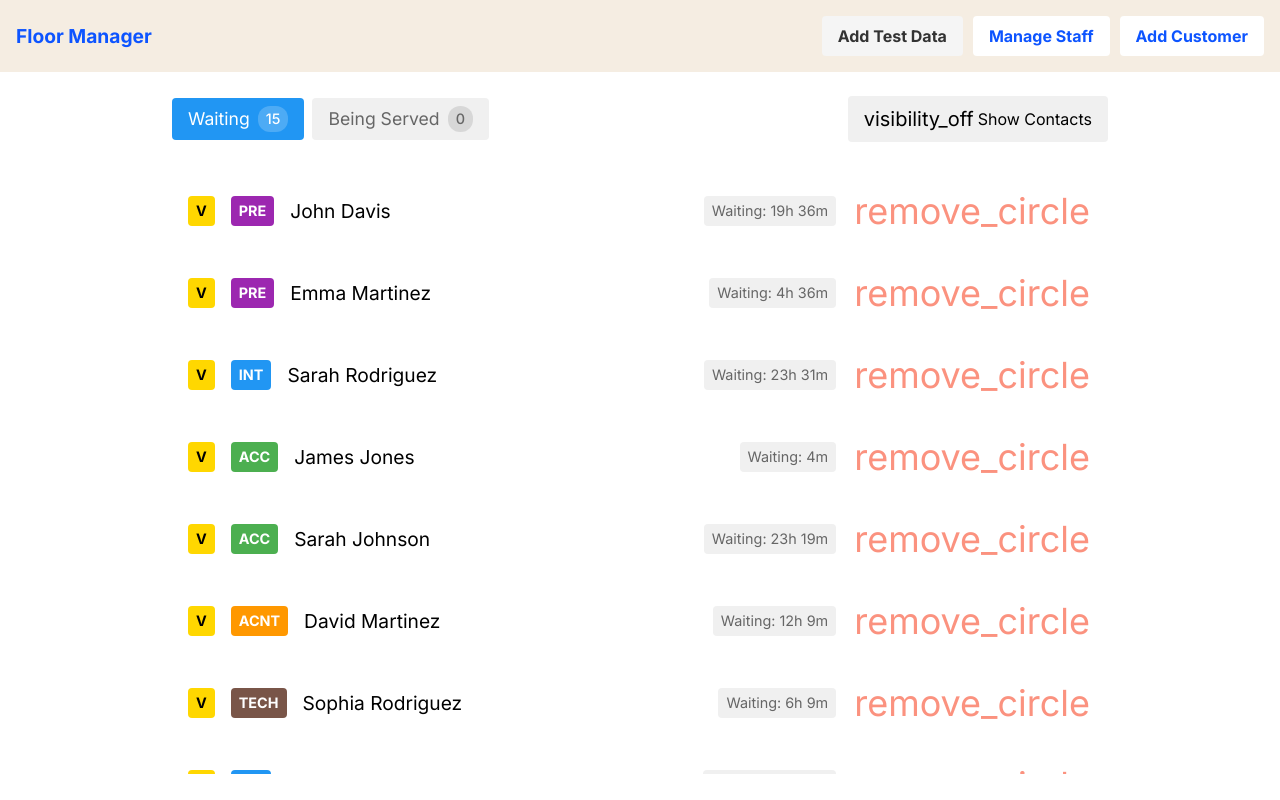
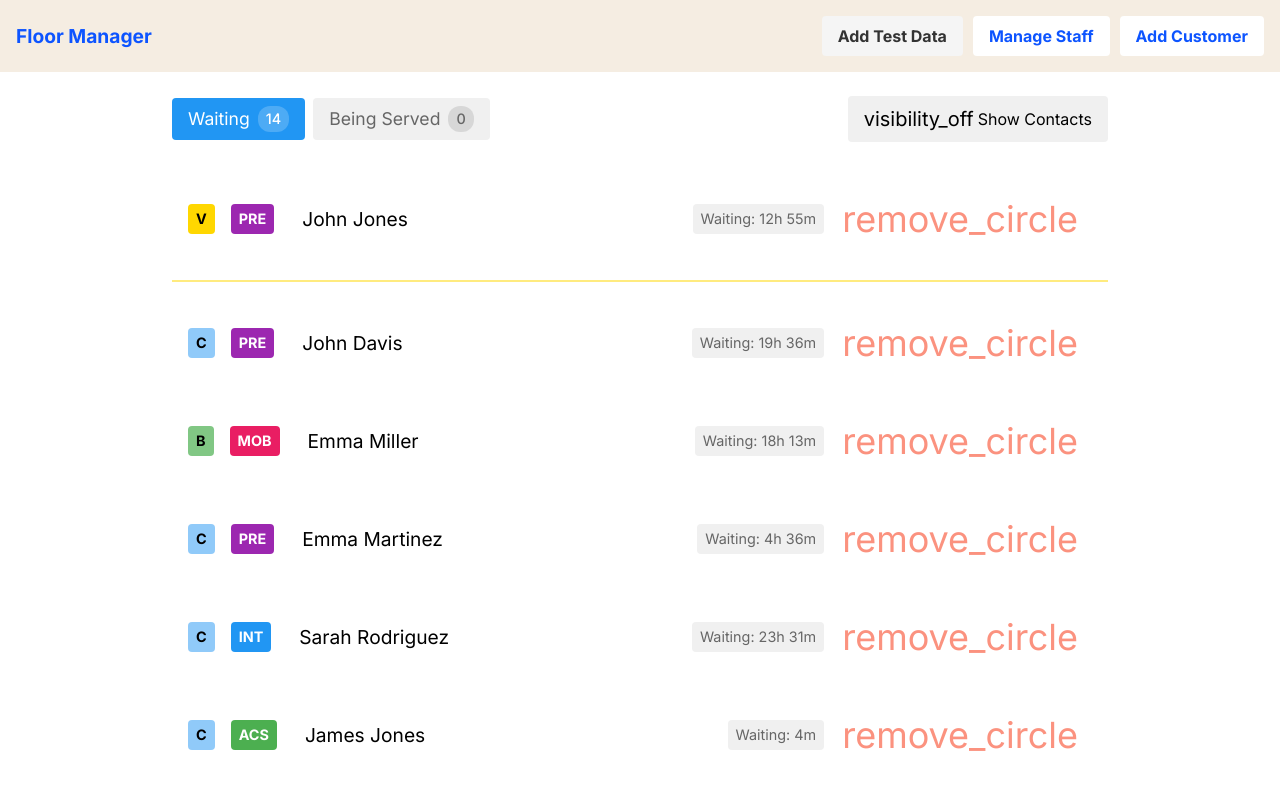
Before and after one commit to aaron-pw/tfm2, a Nuxt app: page / in a window 1280 px wide. Both pictures are taken after a click on the button "Add Test Data". Built offline with nearby package versions, Linux system fonts and the light colour scheme.

Commit message:
tooltip directive

```diff
--- /dev/null
+++ b/assets/tooltip.css
@@ -0,0 +1,41 @@
+.custom-tooltip {
+  position: fixed;
+  transform: translateX(-50%);
+  background-color: rgba(0, 0, 0, 0.8);
+  color: white;
+  padding: 6px 12px;
+  border-radius: 4px;
+  font-size: 0.9rem;
+  z-index: 1100;
+  display: flex;
+  align-items: center;
+  animation: tooltip-fade-in 0.2s ease;
+  pointer-events: auto;
+}
+
+.tooltip-text {
+  text-align: center;
+  width: 100%;
+}
+
+.custom-tooltip::after {
+  content: '';
+  position: absolute;
+  top: 100%;
+  left: 50%;
+  transform: translateX(-50%);
+  border-width: 5px;
+  border-style: solid;
+  border-color: rgba(0, 0, 0, 0.8) transparent transparent transparent;
+}
+
+@keyframes tooltip-fade-in {
+  from {
+    opacity: 0;
+    transform: translateX(-50%) translateY(5px);
+  }
+  to {
+    opacity: 1;
+    transform: translateX(-50%) translateY(0);
+  }
+}
--- a/components/WaitList.vue
+++ b/components/WaitList.vue
@@ -54,22 +54,35 @@
       <ul v-else>
         <template v-for="(queue, index) in sortedWaitList" :key="index">
           <li>
-            <div class="customer-row" @click="showCustomerNotes(queue)">
+            <div class="customer-row">
+              <div class="tag-section">
                 <template v-if="hideContacts && !queue.assignedStaff">
-                <span class="customer-type-tag" :class="queue.customerType.toLowerCase()" :title="queue.customerType">
+                  <span
+                    v-tooltip
+                    class="customer-type-tag"
+                    :class="queue.customerType.toLowerCase()"
+                    :title="queue.customerType"
+                  >
                     {{ getCustomerTypeShort(queue.customerType) }}
                   </span>
-                <span class="category-tag" :class="getCategoryClass(queue.category)" :title="queue.category">
+                  <span
+                    v-tooltip
+                    class="category-tag"
+                    :class="getCategoryClass(queue.category)"
+                    :title="queue.category"
+                  >
                     {{ getCategoryShort(queue.category) }}
                   </span>
                 </template>
+              </div>
+              <div class="details-section" @click="showCustomerNotes(queue)">
                 <span class="customer-info">
                   <span v-if="queue.assignedStaff" class="serving-icon" title="Currently being served">
                     <span class="material-icons">person</span>
                   </span>
                   {{ queue.name }}{{ !hideContacts ? ` (${queue.contact})` : '' }}
+                </span>
                 <span v-if="queue.assignedStaff" class="assigned-staff"> • Assigned to {{ queue.assignedStaff }} </span>
-              </span>
                 <span class="time-elapsed-tag">
                   <template v-if="queue.assignedStaff">
                     Serving: {{ getTimeElapsed(queue.timestamp, queue.servedTimestamp, false) }}
@@ -80,6 +93,7 @@
                   <span class="material-icons">remove_circle</span>
                 </button>
               </div>
+            </div>
           </li>
           <div v-if="shouldShowDivider(index)" class="vip-divider"></div>
         </template>
@@ -89,6 +103,8 @@
 </template>
 
 <script>
+import '../assets/tooltip.css';
+import { tooltip } from '../directives/tooltip';
 import AppHeader from './AppHeader.vue';
 import AddCustomerModal from './modals/AddCustomerModal.vue';
 import ConfirmModal from './modals/ConfirmModal.vue';
@@ -105,6 +121,9 @@ export default {
     AppHeader,
     ManageStaffModal,
     ConfirmModal,
+  },
+  directives: {
+    tooltip,
   },
   data() {
     return {
@@ -240,9 +259,9 @@ export default {
         'Mobiles & Tablets': 'MOB',
         'Pre-Paid': 'PRE',
         Internet: 'INT',
-        Accessories: 'ACC',
-        'Account Help': 'ACNT',
-        'Tech Help': 'TECH',
+        Accessories: 'ACS',
+        'Account Help': 'ACT',
+        'Tech Help': 'TEH',
       };
       return shortcuts[category] || category;
     },
@@ -359,22 +378,37 @@ ul::-webkit-scrollbar-thumb:hover {
   display: flex;
   align-items: center;
   padding: 8px 1rem;
-  cursor: pointer;
-  transition: background-color 0.2s;
-  gap: 8px;
   width: calc(100% - 2rem);
   margin: 0 auto;
 }
 
-.customer-row:hover {
-  background-color: #e3e3e3;
+.tag-section {
+  display: flex;
+  align-items: center;
+  gap: 8px;
+  min-width: fit-content;
+}
+
+.details-section {
+  display: flex;
+  align-items: center;
+  gap: 8px;
+  flex: 1;
+  margin-left: 8px;
+  cursor: pointer;
+  padding: 8px 12px;
+  border-radius: 4px;
+  transition: background-color 0.2s;
+}
+
+.details-section:hover {
+  background-color: #f0f0f0;
 }
 
 .customer-info {
-  margin-right: 4px;
-  font-size: 1.2rem;
   display: flex;
   align-items: center;
+  font-size: 1.2rem;
 }
 
 .delete-button {
@@ -593,4 +627,8 @@ li:last-child {
   font-size: 0.9rem;
   font-weight: 500;
 }
+
+.customer-row:hover {
+  background-color: transparent;
+}
 </style>
--- a/components/dev/DevTools.vue
+++ b/components/dev/DevTools.vue
@@ -1,7 +1,5 @@
 <template>
-  <button @click="addTestData" class="header-button">
-    Add Test Data
-  </button>
+  <button class="header-button" @click="addTestData">Add Test Data</button>
 </template>
 
 <script>
@@ -9,25 +7,67 @@ export default {
   name: 'DevTools',
   methods: {
     addTestData() {
-      const customerTypes = ['VIP', 'Consumer', 'Business'];
-      const categories = [
-        'Mobiles & Tablets',
-        'Pre-Paid',
-        'Internet',
-        'Accessories',
-        'Account Help',
-        'Tech Help'
+      const customerTypes = ['Consumer', 'Business'];
+      const categories = ['Mobiles & Tablets', 'Pre-Paid', 'Internet', 'Accessories', 'Account Help', 'Tech Help'];
+      const firstNames = [
+        'James',
+        'John',
+        'Robert',
+        'Michael',
+        'William',
+        'David',
+        'Sarah',
+        'Emma',
+        'Olivia',
+        'Sophia',
       ];
-      const firstNames = ['James', 'John', 'Robert', 'Michael', 'William', 'David', 'Sarah', 'Emma', 'Olivia', 'Sophia'];
-      const lastNames = ['Smith', 'Johnson', 'Williams', 'Brown', 'Jones', 'Garcia', 'Miller', 'Davis', 'Rodriguez', 'Martinez'];
+      const lastNames = [
+        'Smith',
+        'Johnson',
+        'Williams',
+        'Brown',
+        'Jones',
+        'Garcia',
+        'Miller',
+        'Davis',
+        'Rodriguez',
+        'Martinez',
+      ];
 
       const testCustomers = [];
-      for (let i = 0; i < 15; i++) {
+
+      const vipCount = Math.floor(Math.random() * 3);
+      for (let i = 0; i < vipCount; i++) {
+        const firstName = firstNames[Math.floor(Math.random() * firstNames.length)];
+        const lastName = lastNames[Math.floor(Math.random() * lastNames.length)];
+        const category = categories[Math.floor(Math.random() * categories.length)];
+        const phone = `04${Math.floor(Math.random() * 100000000)
+          .toString()
+          .padStart(8, '0')}`;
+
+        const now = new Date();
+        const randomTime = new Date(now - Math.random() * 24 * 60 * 60 * 1000);
+
+        testCustomers.push({
+          name: `${firstName} ${lastName}`,
+          contact: phone,
+          customerType: 'VIP',
+          category: category,
+          timestamp: randomTime.toISOString(),
+          notes: '',
+          assignedStaff: null,
+          servedTimestamp: null,
+        });
+      }
+
+      for (let i = 0; i < 13; i++) {
         const firstName = firstNames[Math.floor(Math.random() * firstNames.length)];
         const lastName = lastNames[Math.floor(Math.random() * lastNames.length)];
         const customerType = customerTypes[Math.floor(Math.random() * customerTypes.length)];
         const category = categories[Math.floor(Math.random() * categories.length)];
-        const phone = `04${Math.floor(Math.random() * 100000000).toString().padStart(8, '0')}`;
+        const phone = `04${Math.floor(Math.random() * 100000000)
+          .toString()
+          .padStart(8, '0')}`;
 
         const now = new Date();
         const randomTime = new Date(now - Math.random() * 24 * 60 * 60 * 1000);
@@ -40,14 +80,14 @@ export default {
           timestamp: randomTime.toISOString(),
           notes: '',
           assignedStaff: null,
-          servedTimestamp: null
+          servedTimestamp: null,
         });
       }
 
       this.$emit('add-test-data', testCustomers);
-    }
-  }
-}
+    },
+  },
+};
 </script>
 
 <style scoped>
--- /dev/null
+++ b/directives/tooltip.js
@@ -0,0 +1,131 @@
+export const tooltip = {
+  mounted(el) {
+    let isTooltipVisible = false;
+    let hideTimeout;
+
+    // Keep track of active tooltip globally
+    if (!window._activeTooltip) {
+      window._activeTooltip = null;
+    }
+
+    const showTooltip = () => {
+      if (!el.title || isTooltipVisible) return;
+
+      // Hide any existing tooltip
+      if (window._activeTooltip && window._activeTooltip !== el) {
+        window._activeTooltip._tooltipHandlers?.hideTooltip();
+      }
+
+      // Create tooltip element
+      const tooltip = document.createElement('div');
+      tooltip.className = 'custom-tooltip';
+      tooltip.innerHTML = `<span class="tooltip-text">${el.title}</span>`;
+
+      // Clear the native title to prevent default tooltip
+      const originalTitle = el.title;
+      el.title = '';
+
+      // Position the tooltip
+      const rect = el.getBoundingClientRect();
+      tooltip.style.top = `${rect.top - 35}px`;
+      tooltip.style.left = `${rect.left + rect.width / 2}px`;
+
+      document.body.appendChild(tooltip);
+      isTooltipVisible = true;
+      window._activeTooltip = el;
+
+      // Store reference to remove later
+      el._tooltip = tooltip;
+      el._originalTitle = originalTitle;
+    };
+
+    const hideTooltip = () => {
+      if (!isTooltipVisible) return;
+
+      if (el._tooltip) {
+        el._tooltip.remove();
+        el._tooltip = null;
+        el.title = el._originalTitle;
+        isTooltipVisible = false;
+        if (window._activeTooltip === el) {
+          window._activeTooltip = null;
+        }
+      }
+    };
+
+    // Touch event handler
+    const handleTouch = (e) => {
+      e.stopPropagation();
+      e.preventDefault();
+
+      // Clear any existing timeout
+      if (hideTimeout) {
+        clearTimeout(hideTimeout);
+      }
+
+      showTooltip();
+
+      // Auto-hide after 2 seconds
+      hideTimeout = setTimeout(() => {
+        hideTooltip();
+      }, 1000);
+    };
+
+    // Mouse event handlers with pointer-events
+    const handleMouseEnter = () => {
+      if (!isTooltipVisible) {
+        showTooltip();
+      }
+    };
+
+    const handleMouseLeave = (e) => {
+      // Check if we're not moving to the tooltip itself
+      if (!e.relatedTarget?.closest('.custom-tooltip')) {
+        hideTooltip();
+      }
+    };
+
+    // Add event listeners
+    el.addEventListener('touchstart', handleTouch);
+    el.addEventListener('mouseenter', handleMouseEnter);
+    el.addEventListener('mouseleave', handleMouseLeave);
+
+    // Global touch handler to close tooltip when touching outside
+    const handleGlobalTouch = (e) => {
+      if (isTooltipVisible && !el.contains(e.target) && !el._tooltip?.contains(e.target)) {
+        hideTooltip();
+      }
+    };
+
+    document.addEventListener('touchstart', handleGlobalTouch);
+
+    // Store event handlers for cleanup
+    el._tooltipHandlers = {
+      touch: handleTouch,
+      mouseEnter: handleMouseEnter,
+      mouseLeave: handleMouseLeave,
+      globalTouch: handleGlobalTouch,
+      hideTooltip,
+    };
+  },
+
+  unmounted(el) {
+    // Clean up all event listeners
+    if (el._tooltipHandlers) {
+      el.removeEventListener('touchstart', el._tooltipHandlers.touch);
+      el.removeEventListener('mouseenter', el._tooltipHandlers.mouseEnter);
+      el.removeEventListener('mouseleave', el._tooltipHandlers.mouseLeave);
+      document.removeEventListener('touchstart', el._tooltipHandlers.globalTouch);
+    }
+
+    // Remove tooltip if it exists
+    if (el._tooltip) {
+      el._tooltip.remove();
+    }
+
+    // Clear active tooltip reference if it's this element
+    if (window._activeTooltip === el) {
+      window._activeTooltip = null;
+    }
+  },
+};
```
Lines whose indentation alone changed are shown as unchanged.
